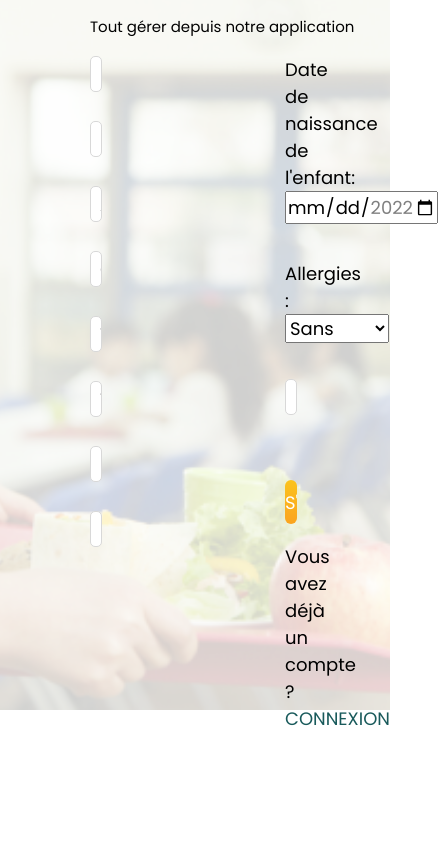
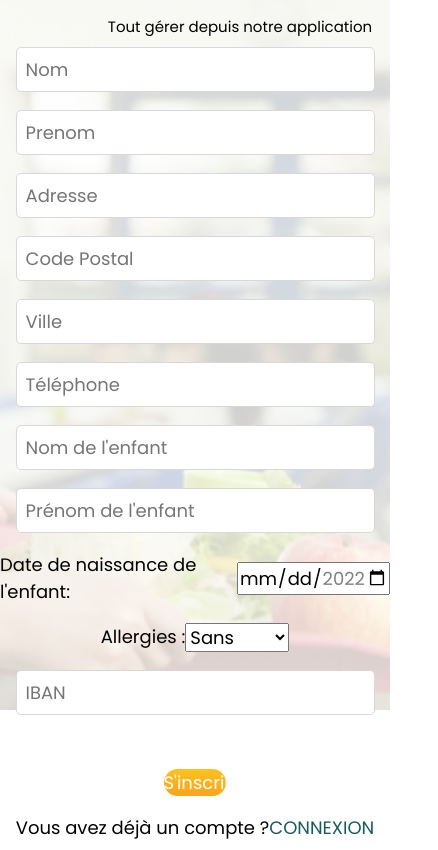
Before and after one commit to SamirBelkahla/id-formation-app, a plain HTML site: page inscription.html in a window 390 px wide. Shown: the part 134-984 px from the top of the page, 438 px wide, since content can reach past the window. Before the commit the page ends 884 px from the top, so only its background shows below. Drawn offline with Linux system fonts and the light colour scheme.

Commit message:
inscription css mobile

```diff
--- a/assets/css/inscription.css
+++ b/assets/css/inscription.css
@@ -20,11 +20,11 @@ body:before {
     position: absolute;
     left: 0;
     top: 0;
+    background-image: url("../img/cantine.png");
     width: 100%;
     height: 100%;
     z-index: 0;
     opacity: 0.2;
-    background-image: url("../img/cantine.png");
     background-position: center;
     background-repeat: no-repeat;
     background-size: cover;
@@ -47,6 +47,7 @@ img {
     margin-left: 5rem;
     margin-top: 1rem;
 }
+
 .titre-inscription {
     margin: 1rem 5rem;
     width: 70%;
@@ -61,10 +62,11 @@ img {
 .coordonnees {
     display: flex;
     flex-wrap: wrap;
+    margin-left: 5rem;
 }
 
 label {
-    padding: 1rem 5rem;
+    padding: 1rem 0rem;
 }
 
 input[type="text"] {
@@ -115,3 +117,37 @@ input[type="button"]:hover {
     background:linear-gradient(#195a5bb9);
     transition: .2s;
 }
+
+@media screen and (max-width:48rem) {
+
+    * {
+        box-sizing: border-box;
+        margin: auto;
+        padding: auto;
+        font-size: 18px;
+    }
+
+    .coordonnees {
+        width: 100%;
+        margin: 0rem;
+    }
+    .coordonnee1, .coordonnee2 {
+        display: flex;
+        flex-direction: column;
+        width: 100%;
+    }
+
+    .coordonnee1 label, .coordonnee2 label {
+        display: flex;
+        justify-content: center;
+    }
+
+    .coordonnee1 input[type="text"], .coordonnee2 input[type="text"] {
+        width: 100%;
+        height: 2.5rem;
+    }
+
+    label {
+        padding: 0.5rem 0rem;
+    }
+}
```
